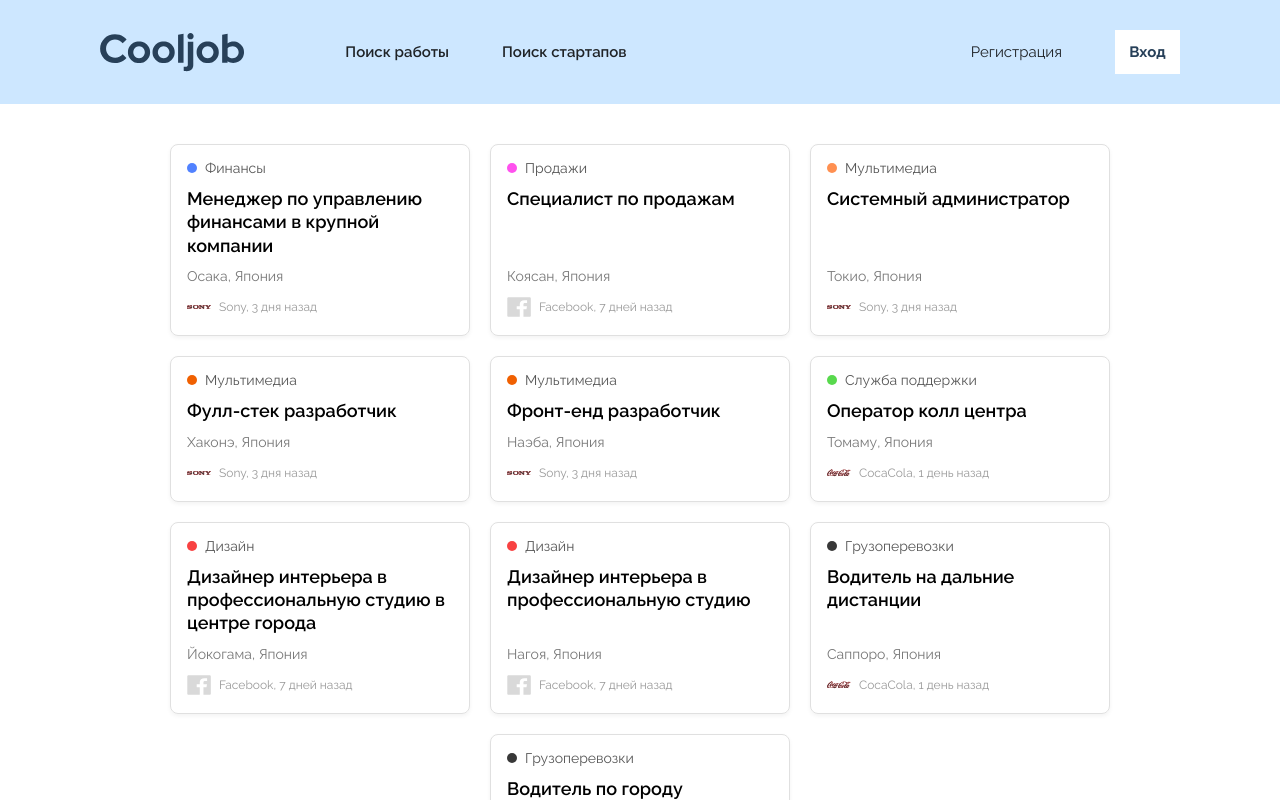
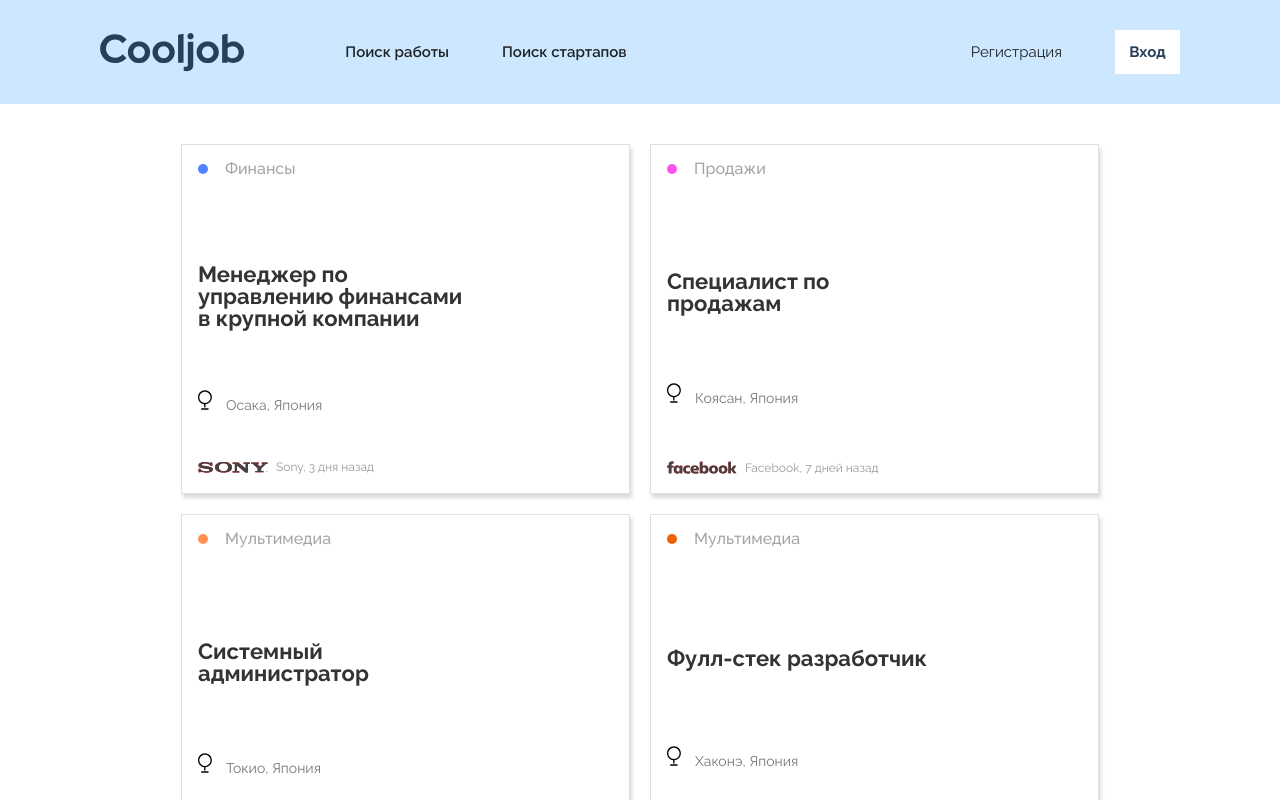
Before and after one commit to OnlyTrable/Cooljob, a React (Vite) app: page / in a window 1280 px wide. Shown: the top 800 px of the page. Built offline with nearby package versions, Linux system fonts and the light colour scheme.

Commit message:
по трошки зхожу з розуму

```diff
--- a/src/components/footer/index.jsx
+++ b/src/components/footer/index.jsx
@@ -16,6 +16,7 @@ function Footer () {
                         <ListCities />
                     </FlexContainer>
             </FlexContainer>
+            <div className={styles.footerDivider} />
             <FlexContainer className={styles.footerContainerBottom}>
                 <img src={cooljobIcon} alt="Cooljob logo" className={styles.logoImage}/>
                 <FlexContainer className={styles.footerContainerLinks}>
--- a/src/components/footer/styles.module.css
+++ b/src/components/footer/styles.module.css
@@ -34,6 +34,8 @@ p {
     flex-direction: row;
     gap: 36px;
 }
-.facebookIcon {
-    background-color: white;
+
+.footerDivider {
+    border: 2px solid #465461;
+    margin: 0px 97px;
 }
--- a/src/components/vacancyCard/index.jsx
+++ b/src/components/vacancyCard/index.jsx
@@ -1,5 +1,6 @@
 import FlexContainer from '../flexContainer';
 import styles from './styles.module.css';
+import locationIcon from "../../assets/icons/Location.svg"
 
 // Компонент приймає об'єкт з даними через пропси
 function VacancyCard({
@@ -15,14 +16,16 @@ function VacancyCard({
     // Використовуємо дані з пропсів для відображення
     <div className={styles.card}>
       <FlexContainer className={styles.categoryContainer}>
-        {/* Динамічно встановлюємо колір для крапки */}
         <span className={styles.colorDot} style={{ backgroundColor: color }}></span>
         <p className={styles.categoryText}>{category}</p>
       </FlexContainer>
 
       <h3 className={styles.vacancyText}>{vacancyCardText}</h3>
 
-      <p className={styles.location}>{`${locationCity}, ${locationCountry}`}</p>
+      <p className={styles.location}>
+        <img src={locationIcon} alt="Location icon" className={styles.locationIcon} />
+        {`${locationCity}, ${locationCountry}`}
+      </p>
 
       <FlexContainer className={styles.companyContainer}>
         <img src={company} alt={companyName} className={styles.companyLogo} />
--- a/src/components/vacancyCard/styles.module.css
+++ b/src/components/vacancyCard/styles.module.css
@@ -1,13 +1,13 @@
 .card {
     border: 1px solid #e0e0e0;
-    border-radius: 8px;
     padding: 16px;
-    width: 300px;
-    box-shadow: 0 2px 4px rgba(0,0,0,0.05);
+    width: 449px;
+    height: 350px;
+    box-shadow: 2px 4px 4px 0px #00000026;
     font-family: 'Raleway', sans-serif;
     display: flex;
     flex-direction: column;
-    gap: 12px;
+    justify-content: space-between;
 }
 
 .categoryContainer {
@@ -24,15 +24,27 @@
 }
 
 .categoryText {
-    font-size: 14px;
-    color: #555;
+    color: #8D8D8DCC;
+    font-family: Raleway;
+    font-weight: 500;
+    font-size: 16px;
+    line-height: 100%;
+    letter-spacing: 0%;
+    margin-left: 9px;
 }
 
 .vacancyText {
-    font-size: 18px;
-    font-weight: 600;
     line-height: 1.3;
-    flex-grow: 1; /* Дозволяє тексту займати доступне місце */
+    flex-grow: 0;
+    font-family: Raleway;
+    font-weight: 700;
+    font-size: 22px;
+    line-height: 100%;
+    letter-spacing: 0%;
+    color: #000000CC;
+    margin-top: 40px;
+    margin-bottom: 16px;
+    width: 272px;
 }
 
 .location {
@@ -47,11 +59,18 @@
 }
 
 .companyLogo {
-    width: 24px;
-    height: 24px;
+    width: 70px;
+    height: 19px;
 }
 
 .companyName {
     font-size: 12px;
     color: #999;
 }
+
+.locationIcon {
+    width: 14px;
+    height: 20px;
+    color: #939393;
+    margin-right: 14px;
+}
--- a/src/components/vacancyCardData/index.jsx
+++ b/src/components/vacancyCardData/index.jsx
@@ -1,5 +1,5 @@
 import Sony from '../../assets/icons/sony.svg';
-import Facebook from '../../assets/icons/Facebook.svg';
+import Facebook from '../../assets/icons/facebook.svg';
 import Cola from '../../assets/icons/cocacola.svg';
   const vacancyCardsData = [
     {
```
Also changed, not shown: src/components/vacantionList/index.jsx (added, +35 -0 lines), src/components/vacantionList/styles.module.css (added, +25 -0 lines).
